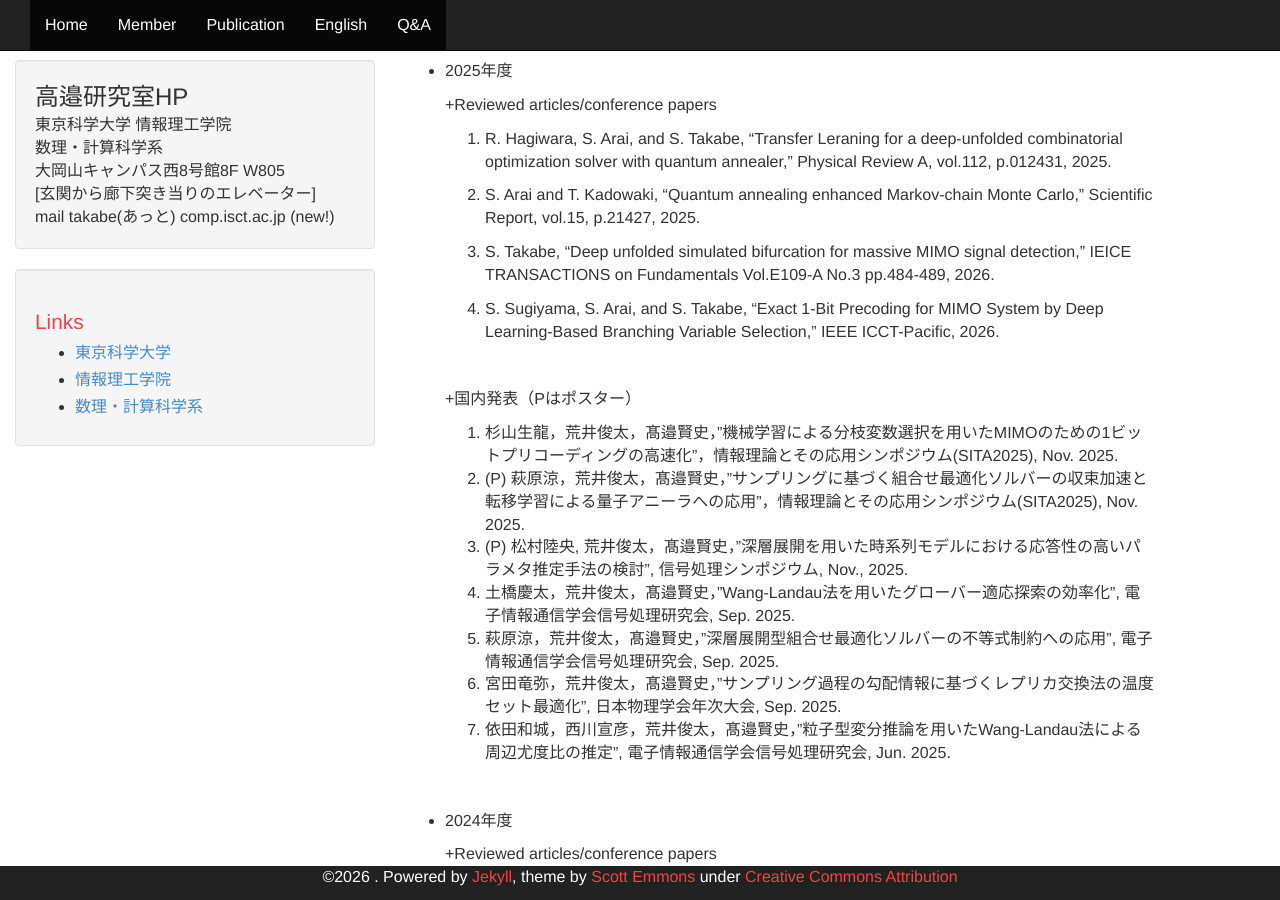
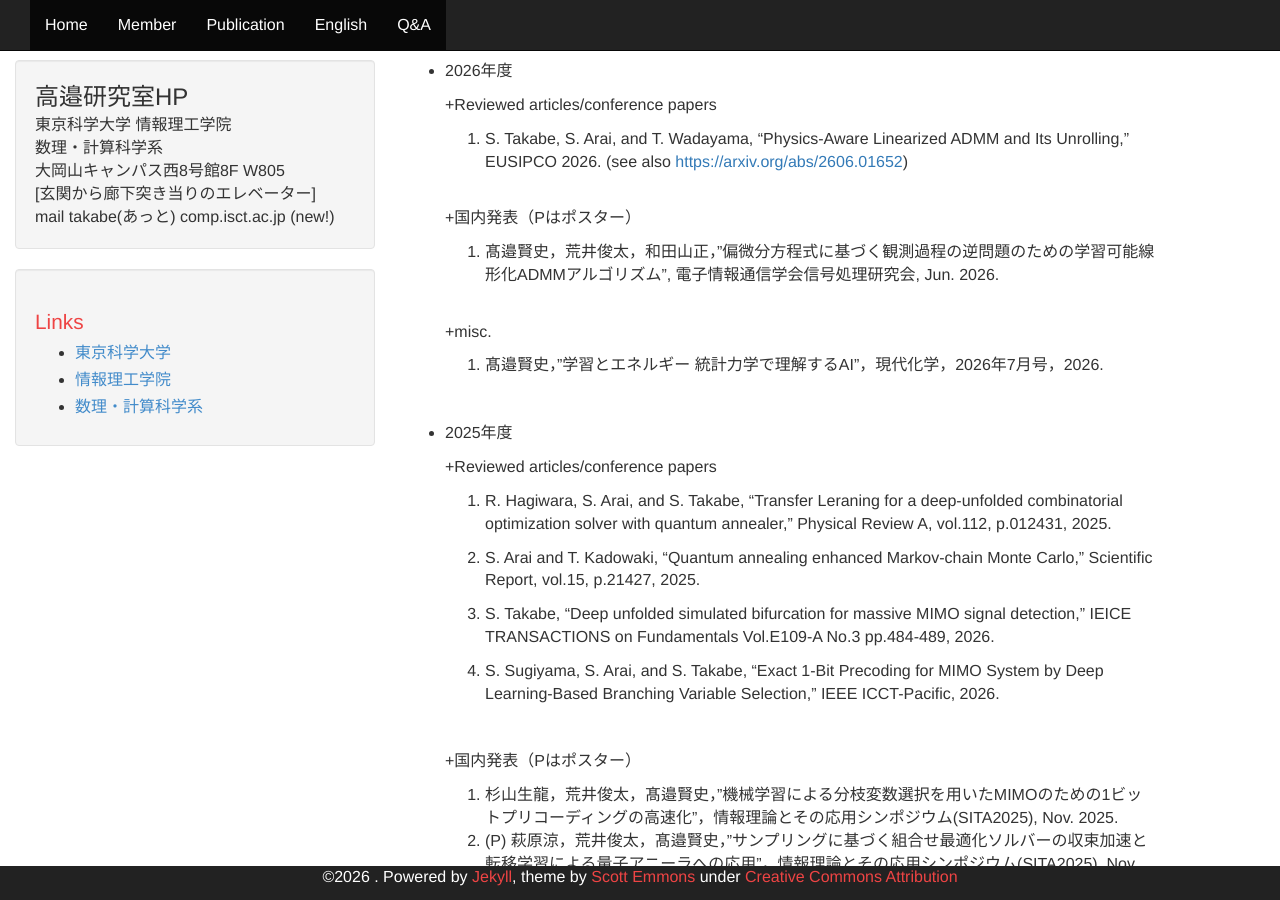
Before and after one commit to takabe-lab/takabe-lab.github.io, a Jekyll site: the page built from publication.markdown, in a window 1280 px wide and 900 px high. Built offline with Jekyll 4.4.1, drawn with Linux system fonts in a browser that asks for light colours.

Commit message:
Add FY2026 publications
Co-Authored-By: Claude Opus 5.5 <noreply@anthropic.com>

```diff
--- a/publication.markdown
+++ b/publication.markdown
@@ -1,6 +1,26 @@
 ---
 layout: default
 ---
+- 2026年度
+
+  +Reviewed articles/conference papers
+
+  1. S. Takabe, S. Arai, and T. Wadayama, "Physics-Aware Linearized ADMM and Its Unrolling," EUSIPCO 2026. (see also <https://arxiv.org/abs/2606.01652>)
+
+  <br>
+
+  +国内発表（Pはポスター）
+  1. 髙邉賢史，荒井俊太，和田山正，"偏微分方程式に基づく観測過程の逆問題のための学習可能線形化ADMMアルゴリズム", 電子情報通信学会信号処理研究会, Jun. 2026.
+
+  <br>
+
+  +misc.
+
+  1. 髙邉賢史，"学習とエネルギー 統計力学で理解するAI"，現代化学，2026年7月号，2026.
+
+
+<br>
+
 - 2025年度
 
   +Reviewed articles/conference papers
```
